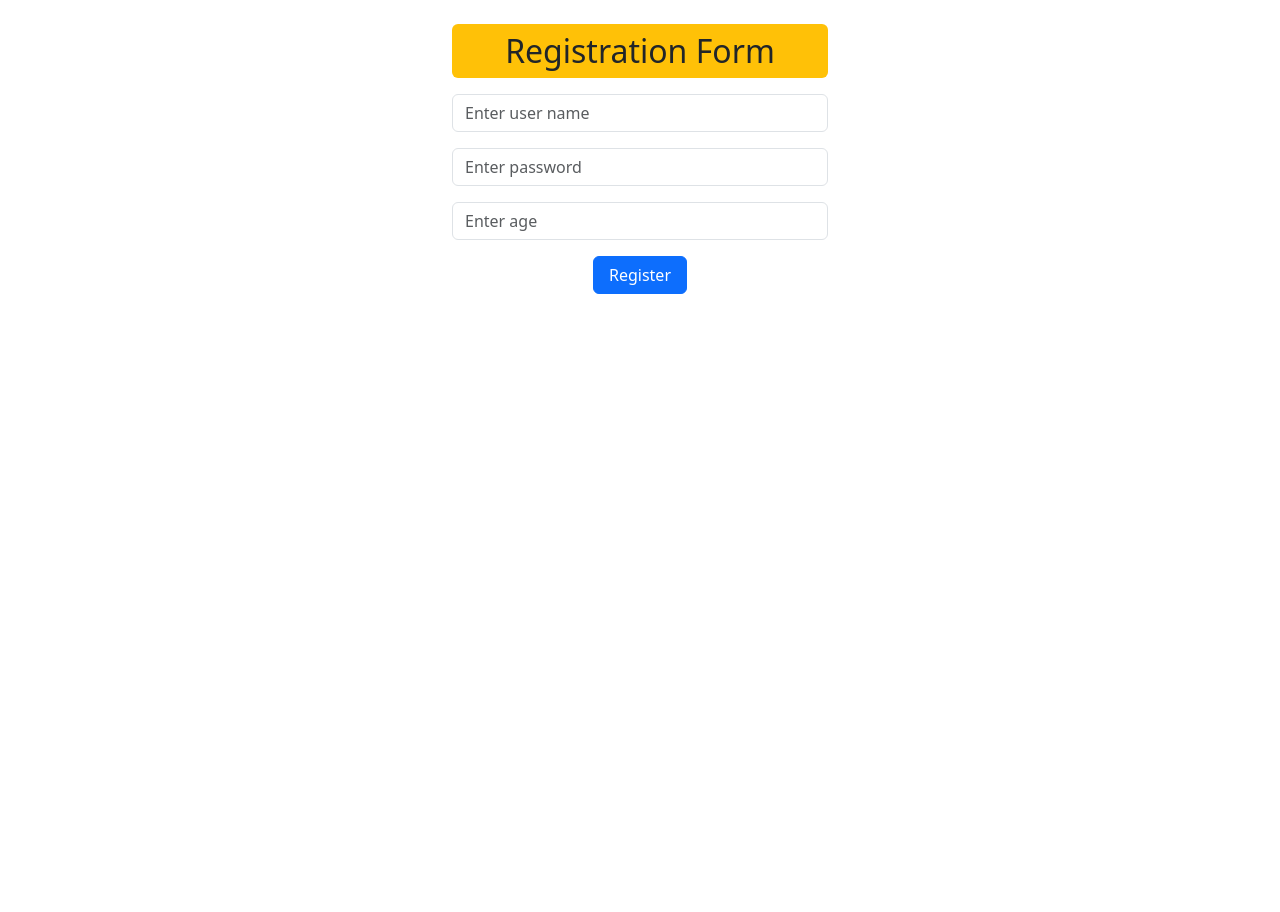
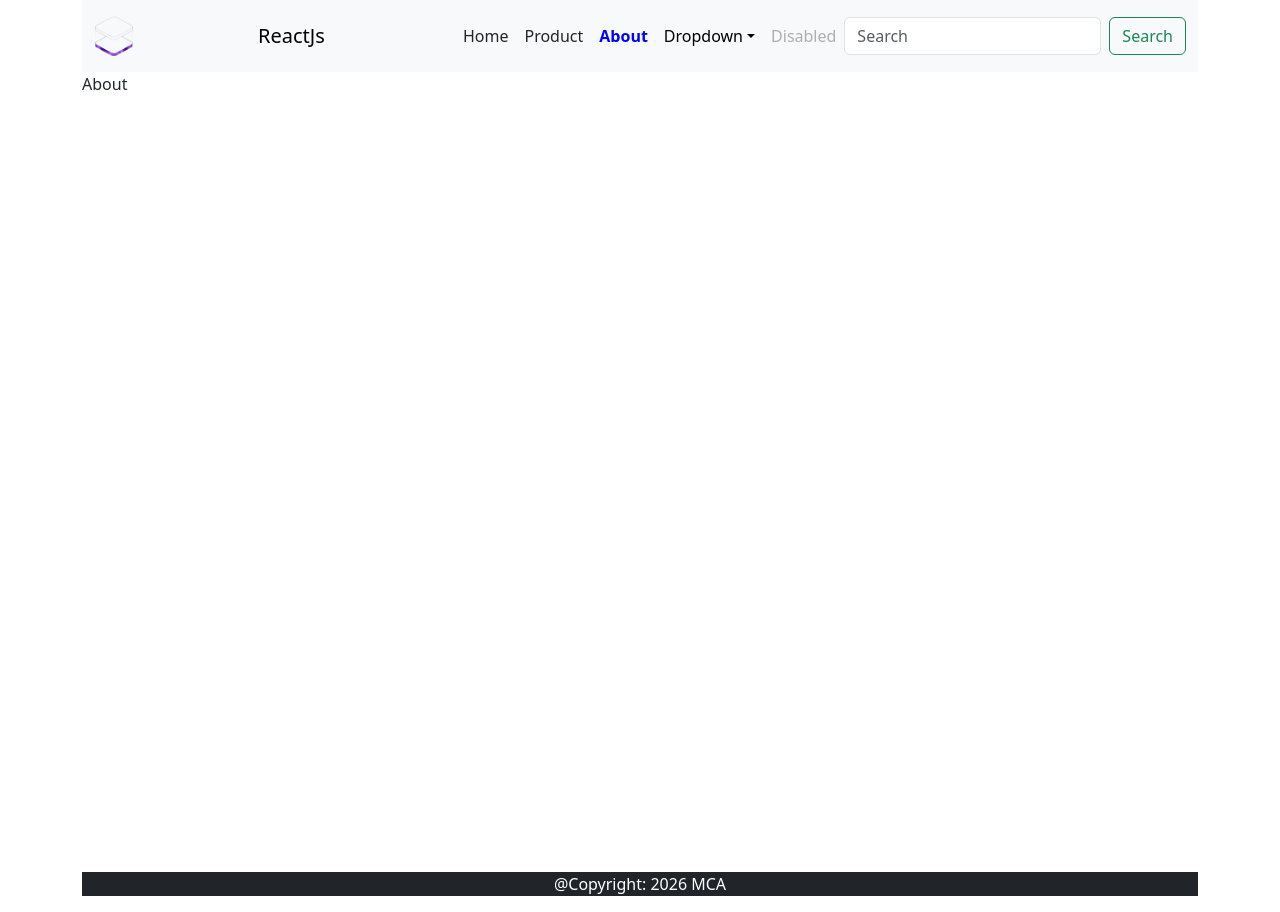
Before and after one commit to Tanya-26/ReactJS, a React (Vite) app: page /about/1 in a window 1280 px wide. Before the commit the page ends 800 px from the top, so only its background shows below. Built offline with nearby package versions, Linux system fonts and the light colour scheme.

Commit message:
Dynamic routing

```diff
--- a/package.json
+++ b/package.json
@@ -12,7 +12,8 @@
   "dependencies": {
     "bootstrap": "^5.3.8",
     "react": "^19.2.8",
-    "react-dom": "^19.2.8"
+    "react-dom": "^19.2.8",
+    "react-router-dom": "^7.18.3"
   },
   "devDependencies": {
     "@babel/core": "^7.29.7",
--- a/src/App.jsx
+++ b/src/App.jsx
@@ -1,9 +1,23 @@
-
+import Contact from './components/Contact'
+import About from './components/About'
+import { Route, Routes } from 'react-router-dom'
 import Registration from './components/Registration'
+import Header from './components/Header/Header'
+import Footer from './components/footer/Footer'
+import Error from './components/Error'
+import Product from './components/Product'
 const App = () => {
   return (
-    <div>
-      <Registration/>
+    <div className='container'>
+      <Header/>
+      <Routes>
+        <Route path='/' element={ <Registration/>}></Route>
+        <Route path='/about/:id' element={<About/>}></Route>
+        <Route path='/contact' element={<Contact/>}></Route>
+        <Route path='/product/:pid' element={<Product/>}></Route>
+        <Route path='*' element={<Error/>}/>
+      </Routes>
+      <Footer/>
     </div>
   )
 }
--- /dev/null
+++ b/src/components/About.jsx
@@ -0,0 +1,10 @@
+
+const About = () => {
+  return (
+    <div className='vh-100'>
+      About
+    </div>
+  )
+}
+
+export default About
--- /dev/null
+++ b/src/components/Contact.jsx
@@ -0,0 +1,9 @@
+const Contact = () => {
+  return (
+    <div>
+
+    </div>
+  )
+}
+
+export default Contact
--- /dev/null
+++ b/src/components/Error.jsx
@@ -0,0 +1,9 @@
+const Error = () => {
+  return (
+    <div className='d-flex justify-content-center align-items-center vh-100'>
+      <h1 className="bg-danger text-white p-2">404: Page not found</h1>
+    </div>
+  )
+}
+
+export default Error
--- a/src/components/Header/Header.jsx
+++ b/src/components/Header/Header.jsx
@@ -1,11 +1,113 @@
+import { NavLink } from "react-router-dom";
+import hero from "../../assets/hero.png";
+const Header = () => {
+  const activeStyle = ({ isActive }) => {
+    return {
+      color: isActive ? "blue" : "inherit",
+      fontWeight: isActive ? "bold" : "normal",
+    };
+  };
 
+  return (
+    <nav className="navbar navbar-expand-lg bg-body-tertiary">
+      <div className="container-fluid">
+        <img
+          src={hero}
+          alt="Hero logo"
+          style={{ width: "40px", height: "40px", marginRight: "10px" }}
+        />
+        <NavLink className="navbar-brand" to="/">
+          ReactJs
+        </NavLink>
+        <button
+          className="navbar-toggler"
+          type="button"
+          data-bs-toggle="collapse"
+          data-bs-target="#navbarSupportedContent"
+          aria-controls="navbarSupportedContent"
+          aria-expanded="false"
+          aria-label="Toggle navigation"
+        >
+          <span className="navbar-toggler-icon"></span>
+        </button>
+        <div className="navbar" id="navbarSupportedContent">
+          <ul className="navbar-nav me-auto mb-2 mb-lg-0">
+            <li className="nav-item">
+              <NavLink
+                className="nav-link"
+                aria-current="page"
+                to="/"
+                style={activeStyle}
+              >
+                Home
+              </NavLink>
+            </li>
+            <li className="nav-item">
+              <NavLink
+                className="nav-link"
+                to="/product/123"
+                style={activeStyle}
+              >
+                Product
+              </NavLink>
+            </li>
+            <li className="nav-item">
+              <NavLink className="nav-link" to="/about/1" style={activeStyle}>
+                About
+              </NavLink>
+            </li>
+            <li className="nav-item dropdown">
+              <NavLink
+                className="nav-link dropdown-toggle"
+                to="#"
+                role="button"
+                data-bs-toggle="dropdown"
+                aria-expanded="false"
+              >
+                Dropdown
+              </NavLink>
+              <ul className="dropdown-menu">
+                <li>
+                  <NavLink className="dropdown-item" to="#">
+                    Action
+                  </NavLink>
+                </li>
+                <li>
+                  <NavLink className="dropdown-item" to="#">
+                    Another action
+                  </NavLink>
+                </li>
+                <li>
+                  <hr className="dropdown-divider" />
+                </li>
+                <li>
+                  <NavLink className="dropdown-item" to="#">
+                    Something else here
+                  </NavLink>
+                </li>
+              </ul>
+            </li>
+            <li className="nav-item">
+              <a className="nav-link disabled" aria-disabled="true">
+                Disabled
+              </a>
+            </li>
+          </ul>
+          <form className="d-flex" role="search">
+            <input
+              className="form-control me-2"
+              type="search"
+              placeholder="Search"
+              aria-label="Search"
+            />
+            <button className="btn btn-outline-success" type="submit">
+              Search
+            </button>
+          </form>
+        </div>
+      </div>
+    </nav>
+  );
+};
 
-const Header = () => {
-  return (
-    <div>
-      <h3 className="text-center">React JS</h3>
-    </div>
-  )
-}
-
-export default Header
+export default Header;
--- /dev/null
+++ b/src/components/Product.jsx
@@ -0,0 +1,41 @@
+import { useParams } from 'react-router-dom';
+
+const Product = () => {
+  const { pid } = useParams();
+  let productContent;
+
+  switch (pid) {
+    case '1':
+      productContent = (
+        <>
+          <h2>Product 1 Details</h2>
+          <p>This is a multi-line description for the first product.</p>
+          <ul>
+            <li>High quality</li>
+            <li>Durable material</li>
+          </ul>
+        </>
+      );
+      break;
+    case '2':
+      productContent = (
+        <div>
+          <h2>Product 2 Details</h2>
+          <p>This is the second product.</p>
+        </div>
+      );
+      break;
+    default:
+      productContent = (
+        <h3>ID not found</h3>
+      );
+  }
+
+  return (
+    <div className='vh-100'>
+      {productContent}
+    </div>
+  );
+};
+
+export default Product;
--- a/src/main.jsx
+++ b/src/main.jsx
@@ -1,14 +1,13 @@
-import { StrictMode } from 'react'
-import { createRoot } from 'react-dom/client'
-// import './index.css'
+import "bootstrap/dist/css/bootstrap.css"
+import React from 'react'
+import ReactDOM from 'react-dom/client'
 import App from './App.jsx'
-// import ListDisplay from './components/ListDisplay.jsx'
-// import ArrayAddition from './components/UpdateNumber.jsx'
-import "bootstrap/dist/css/bootstrap.css"
-createRoot(document.getElementById('root')).render(
-  <StrictMode>
-    <App />
-    {/* <ArrayAddition/> */}
-    {/* <ListDisplay/> */}
-  </StrictMode>,
+import { BrowserRouter } from 'react-router-dom' // <-- Import this
+
+ReactDOM.createRoot(document.getElementById('root')).render(
+  <React.StrictMode>
+    <BrowserRouter>  {/* <-- Wrap your App */}
+      <App />
+    </BrowserRouter>
+  </React.StrictMode>,
 )
```
Also changed, not shown: 1 other file (tests, documents, lock files or other folders).
